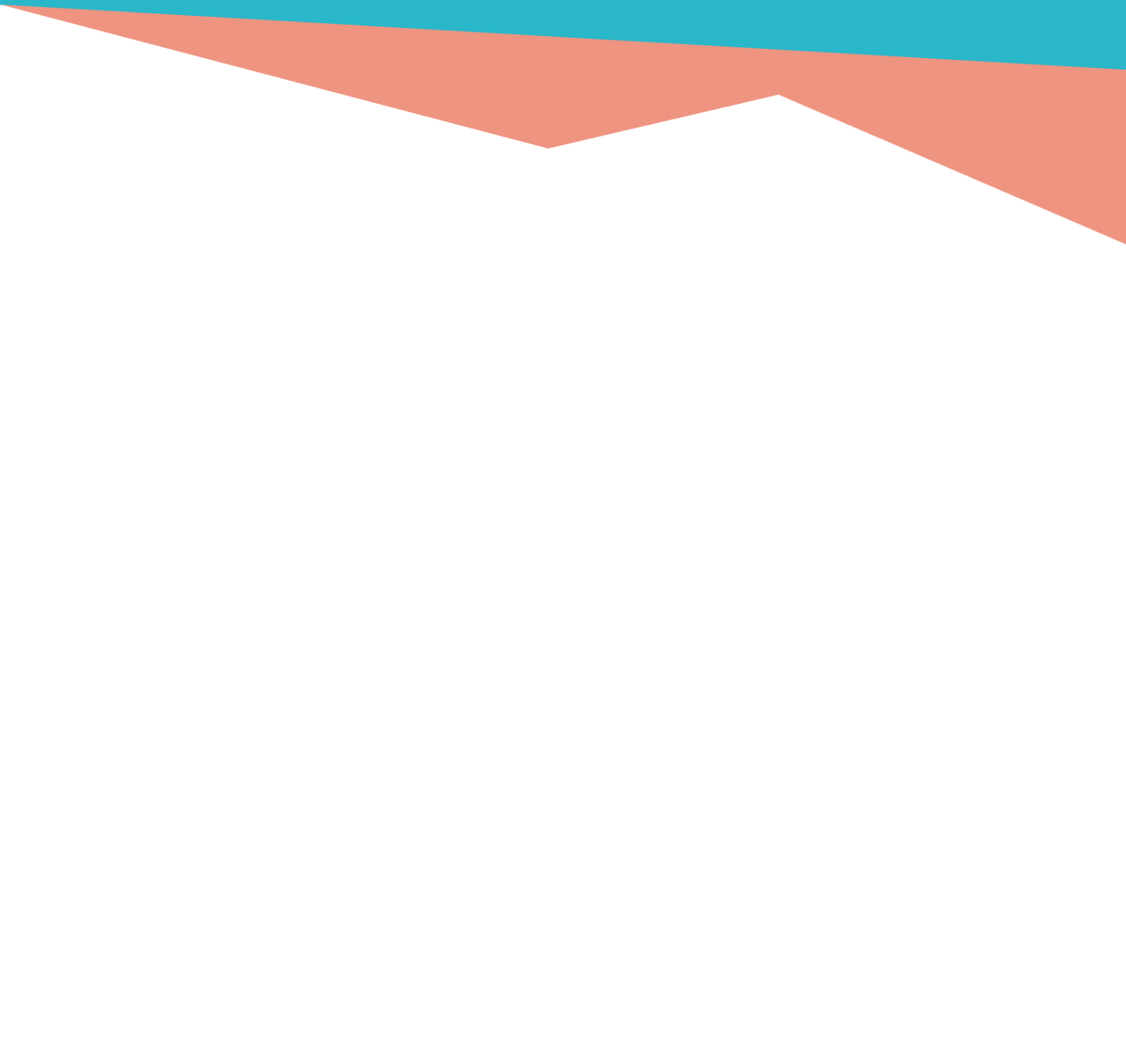
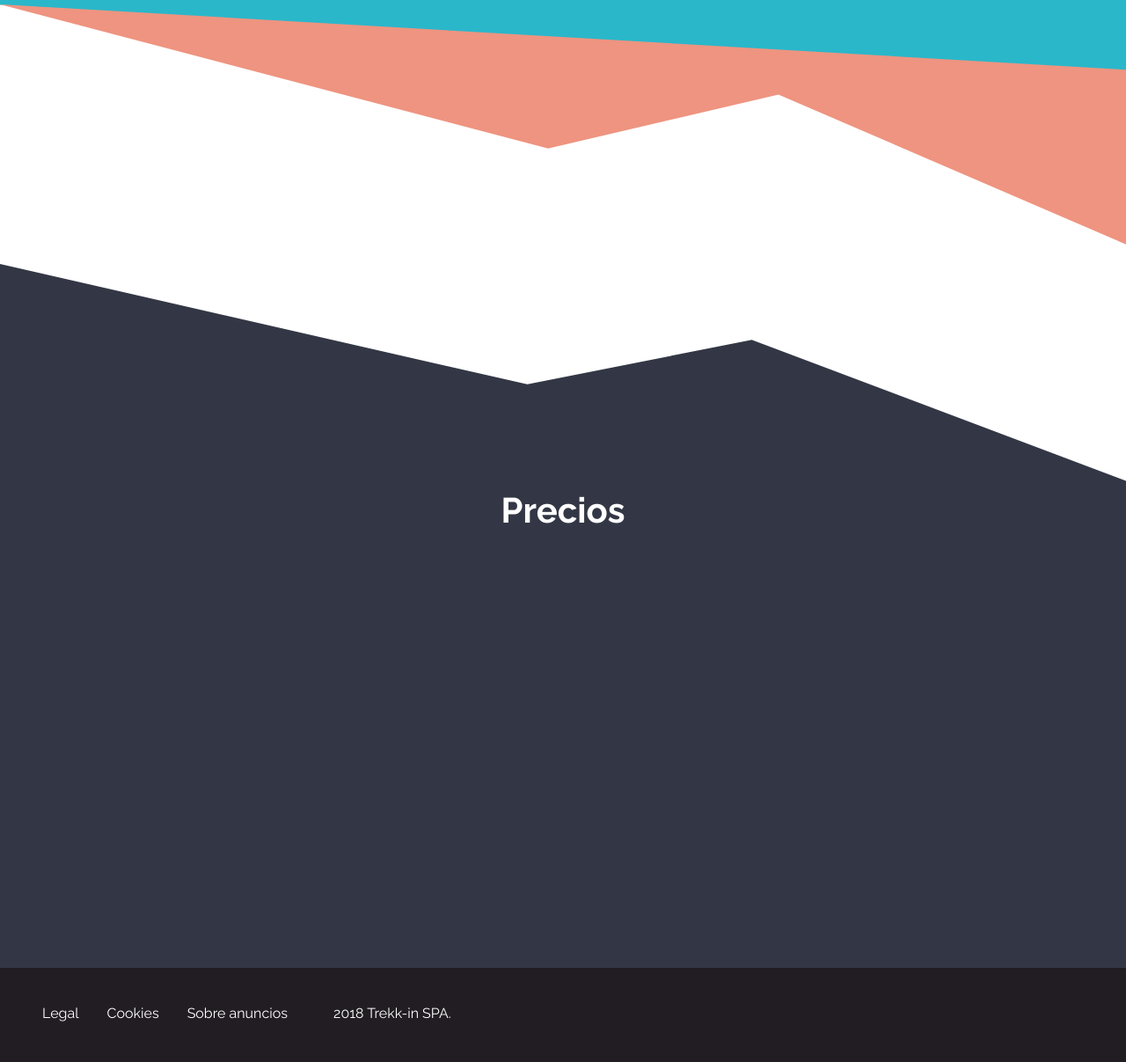
Before and after one commit to javieratorresm/prueba_Startup-Treek-in, a plain HTML site: page index.html in a window 1280 px wide. Shown: the part 680-1887 px from the top of the page at 88% size. Before the commit the page ends 980 px from the top, so only its background shows below. Drawn offline with nearby package versions, Linux system fonts and the light colour scheme.

Commit message:
Header/footer

```diff
--- a/assets/sass/base/_typography.scss
+++ b/assets/sass/base/_typography.scss
@@ -7,10 +7,17 @@ $bold: 700;
 
 
 // Font Sizes
-$xxx-large: 50px;
-$xx-large: 30px;
-$x-large: 20px;
-$large: 18px;
+$xxxxx-large: 50px;
+$xxxx-large: 45px;
+$xxx-large: 40px;
+$xx-large: 35px;
+$x-large: 30px;
+$large: 20px;
 $medium: 16px;
 $small: 14px;
 $x-small: 12px;
+
+h6{
+  font-size: $small;
+  font-family: $open;
+}
--- a/assets/sass/layout/_footer.scss
+++ b/assets/sass/layout/_footer.scss
@@ -0,0 +1,27 @@
+.footer{
+  padding: 1em;
+  display: flex;
+  font-family: $raleway;
+  background-color: $raising-black;
+  color: $white;
+
+  &__container ul{
+    list-style: none;
+    display: inline-flex;
+    padding: 1em;
+    justify-content:space-between;
+    color: $white;
+
+
+  }
+  &__container li a {
+    display: inline-flex;
+    text-decoration: none;
+    padding: .5em 1em;
+    color: $white;
+
+  }
+
+
+
+}
--- a/assets/sass/layout/_header.scss
+++ b/assets/sass/layout/_header.scss
@@ -4,9 +4,19 @@
   width: 100%;
   height: 800px;
   background-color: $white;
-  background-image: url("../entregables/images/bg-hero.png");
+  background-image: url("../entregables/images/bg-hero.svg");
   background-repeat: no-repeat;
   background-size: cover;
   margin-top: 100px;
 
+&__div{
+  width: 35%;
+  padding: 5%;
+  h6{
+    padding: 1%;
+    line-height:30px;
+  }
+
 }
+
+}
--- a/assets/sass/layout/_section.scss
+++ b/assets/sass/layout/_section.scss
@@ -0,0 +1,22 @@
+
+.precio{
+
+  width: 100%;
+  height: 800px;
+  background-image: url("../entregables/images/bg-price.svg");
+  background-repeat: no-repeat;
+  background-size: cover;
+  color: $white;
+
+}
+
+.precio__container{
+  padding-top: 20%;
+
+  &__title{
+  text-align: center;
+  font-size: $xxx-large;
+  font-family: $raleway;
+  font-weight: $bold;
+ }
+}
--- a/index.html
+++ b/index.html
@@ -24,8 +24,11 @@
     </nav>
 
 <section class="header">
-<div class="header__algo">
-
+<div class="header__image">
+  <div class="header__div">
+    <h1>Haz Trekking sin Parar</h1>
+    <h6>Con Trekk-in te despreocuparás de la estimación de tu viaje, ya que con unos simples pasos podrás definir la mejor ruta a tomar con tus compañeros de expedición.</h6>
+  </div>
 </div>
 </section>
 
@@ -34,10 +37,26 @@
 </section>
 
 <section class="precio">
+  <div class="precio__container">
+    <h2 class="precio__container__title">Precios</h2>
+
+
+  </div>
 
 </section>
 
 <section class="footer">
+<div class="footer__container">
+  <ul>
+    <li><a href="#">Legal</a></li>
+    <li><a href="#">Cookies</a></li>
+    <li><a href="#">Sobre anuncios</a></li>
+  </ul>
+  <ul>
+    2018 Trekk-in SPA.
+
+  </ul>
+  </div>
 
 </section>
 
```
Also changed, not shown: assets/css/main.css, 1 other file.
